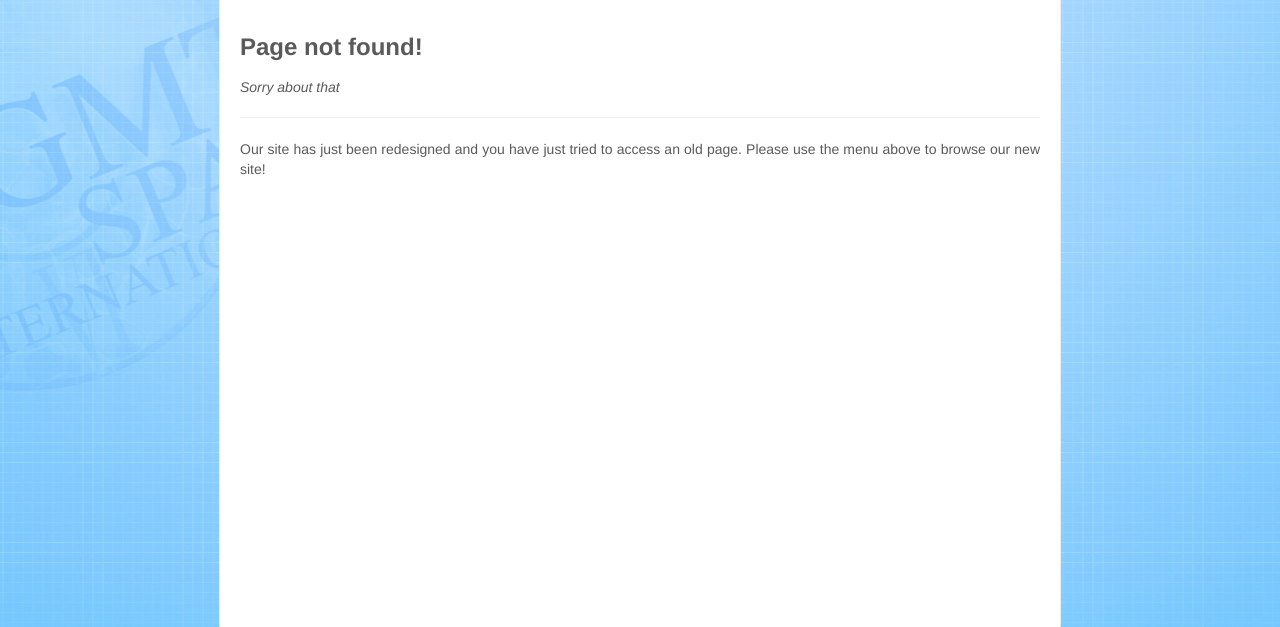
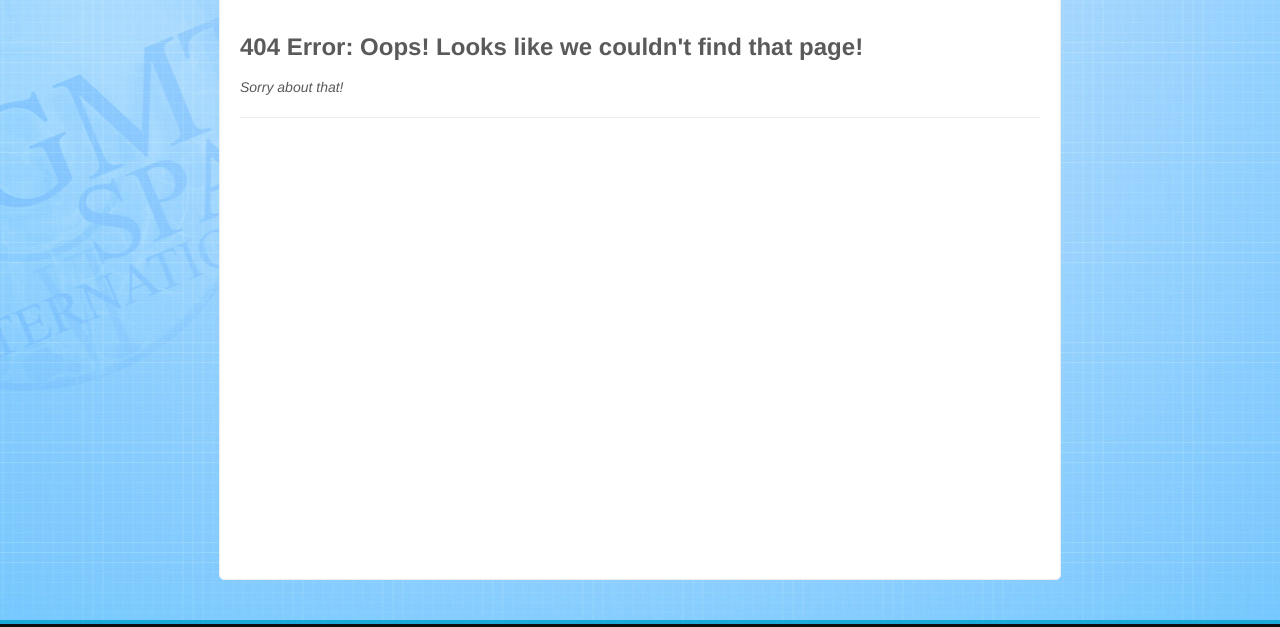
Before and after one commit to enrsrowe/GMT_Website, a plain HTML site: page 404.html in a window 1280 px wide. Shown: the part 147-774 px from the top of the page. Drawn offline with Linux system fonts and the light colour scheme.

Commit message:
Updated 404 Page

```diff
--- a/404.html
+++ b/404.html
@@ -59,10 +59,9 @@
 
 
       <div  align="justify">
-        <h3>Page not found!</h3>
-        <em>Sorry about that</em>
+        <h3>404 Error: Oops! Looks like we couldn't find that page!</h3>
+        <em>Sorry about that!</em>
         <hr>
-        <p>Our site has just been redesigned and you have just tried to access an old page. Please use the menu above to browse our new site!</p>
         <br>
         <br>
         <br>
```
